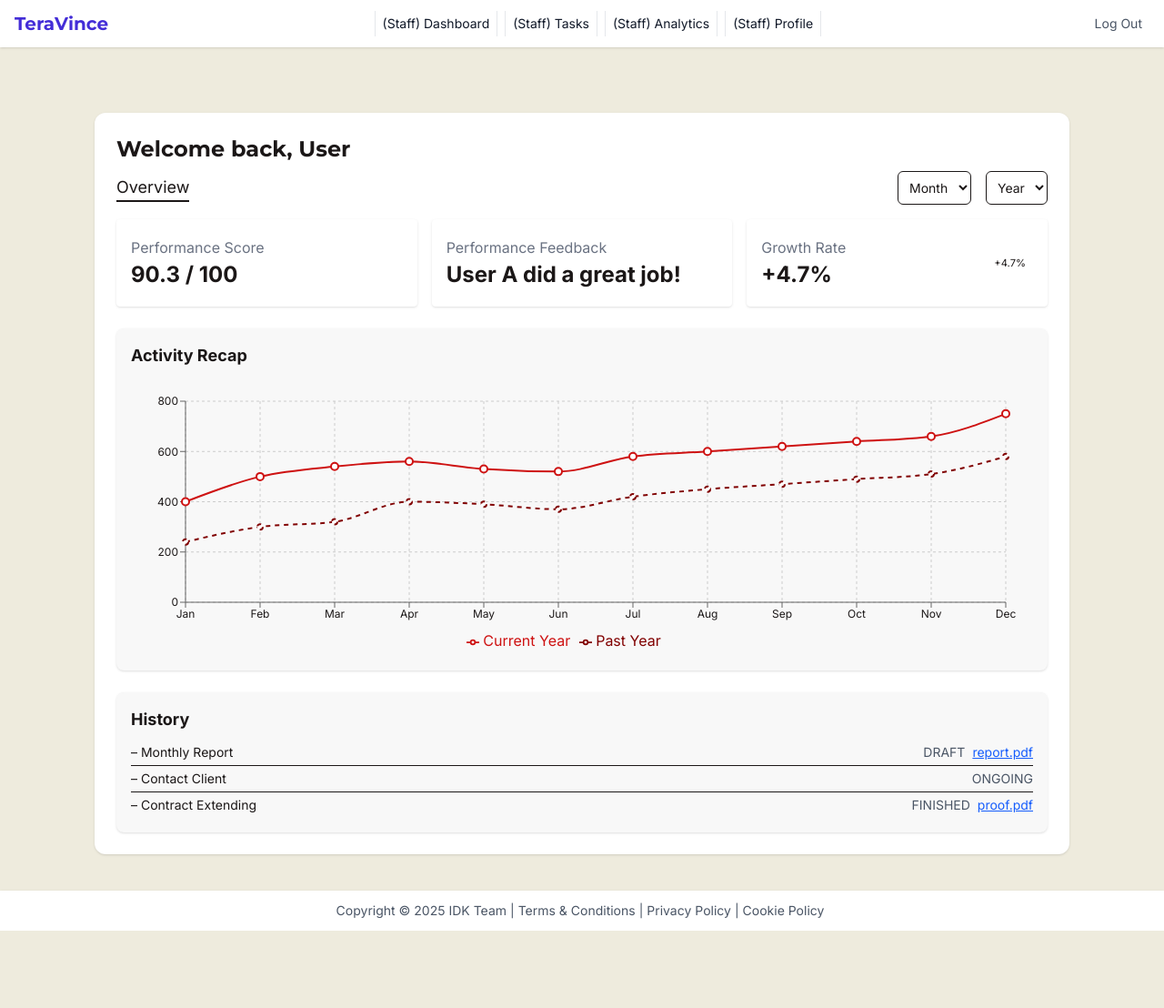
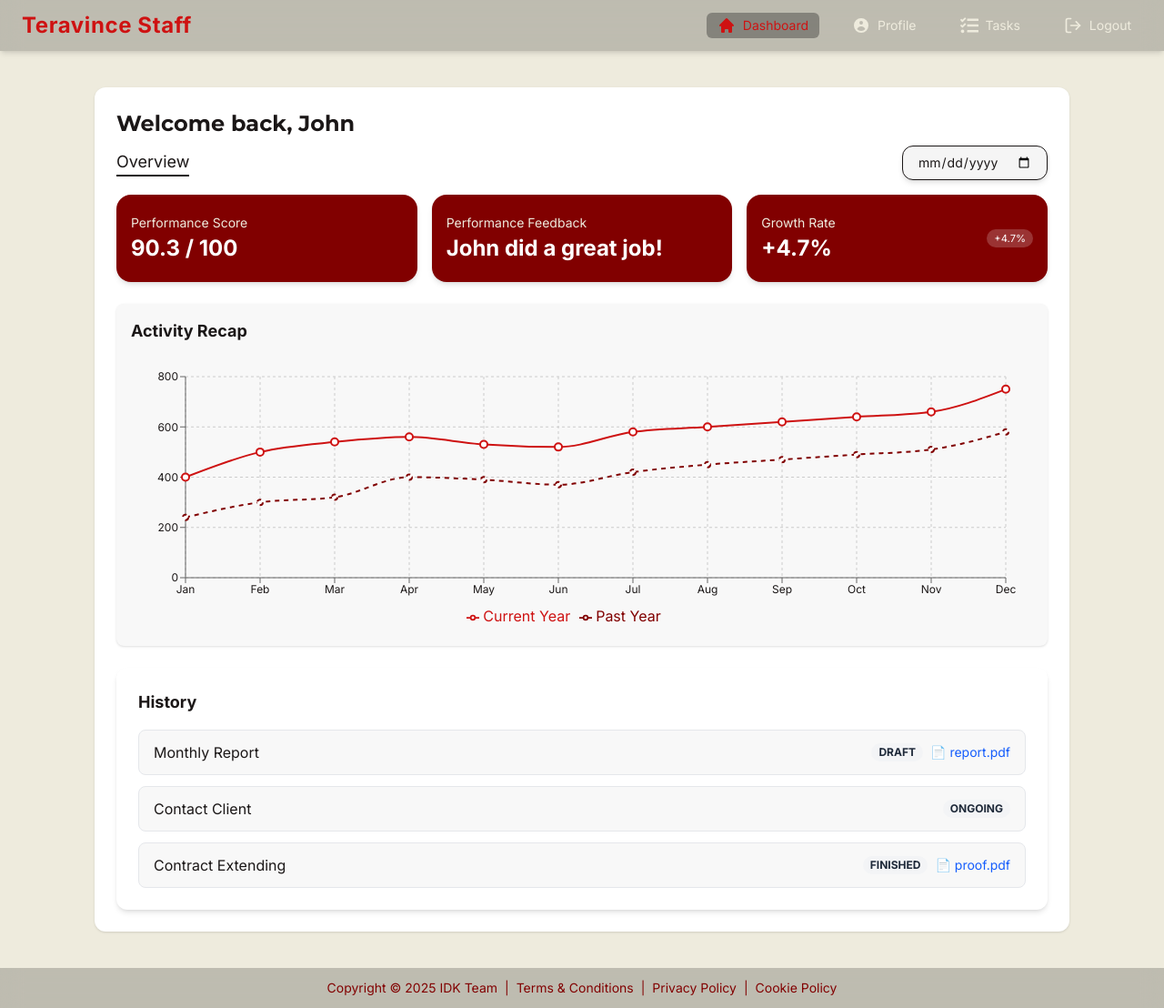
Before and after one commit to MBrillian354/teravince, a React (Vite) app in the folder frontend/: page /staff-dashboard in a window 1280 px wide. Shown: the whole page at 91% size. Before the commit the page ends 1023 px from the top, so only its background shows below. Built offline with nearby package versions, Linux system fonts and the light colour scheme.

Commit message:
Staff Fix Dashboard&My Profile

```diff
--- a/frontend/src/App.jsx
+++ b/frontend/src/App.jsx
@@ -1,55 +1,69 @@
+import { useState, useEffect } from 'react';
+import { BrowserRouter as Router, Routes, Route, useLocation } from 'react-router-dom';
 
-import { useState, useEffect } from 'react'
-import { BrowserRouter as Router, Routes, Route, useLocation } from 'react-router-dom'
 import Navbar from './components/Navbar';
+import StaffNavbar from './components/StaffNavbar';
+import Footer from './components/Footer';
+
+import SignIn from './pages/Signin';
+import SignUp from './pages/Signup';
+import ForgotPassword from './pages/ForgotPassword';
+
+import AdminDashboard from './pages/AdminDashboard';
+import ManageJobs from './pages/ManageJobs';
+import NewJobForm from './pages/NewJobForm';
+import ManageAccounts from './pages/ManageAccounts';
+import NewAccountForm from './pages/NewAccountForm';
+
 import SPVDashboard from './pages/SPVDashboard.jsx';
 import MyProfile from './pages/MyProfile.jsx';
 import MyStaffs from './pages/MyStaffs.jsx';
-import Footer from './components/Footer'
-import PrivacyPolicy from './pages/PrivacyPolicy.jsx';
-import TermsAndConditions from './pages/TermsAndConditions.jsx';
-import CookiePolicy from './pages/CookiePolicy.jsx';
 import Reports from './pages/Reports.jsx';
 import JobDescription from './pages/JobDescription';
 import Tasks from './pages/Tasks.jsx';
 import StaffReport from './pages/StaffReport.jsx';
 
-import AdminDashboard from './pages/AdminDashboard'
-import SignIn from './pages/Signin'
-import SignUp from './pages/Signup'
-import ForgotPassword from './pages/ForgotPassword'
-import ManageJobs from './pages/ManageJobs'
-import ManageAccounts from './pages/ManageAccounts'
-import StaffDashboard from './pages/StaffDashboard'
-import NewJobForm from './pages/NewJobForm';
-import NewAccountForm from './pages/NewAccountForm';
+import StaffDashboard from './pages/StaffDashboard';
+import MyProfileStaff from './pages/StaffMyProfile.jsx';
+
+import PrivacyPolicy from './pages/PrivacyPolicy.jsx';
+import TermsAndConditions from './pages/TermsAndConditions.jsx';
+import CookiePolicy from './pages/CookiePolicy.jsx';
 
 function AppContent() {
-  const [hideNavbar, setHideNavbar] = useState(false)
-  const location = useLocation()
+  const [hideNavbar, setHideNavbar] = useState(false);
+  const location = useLocation();
 
   useEffect(() => {
-    const pathsToHideNavbar = ['/', '/signup', '/forgot-password']
-    const shouldHide = pathsToHideNavbar.includes(location.pathname.toLowerCase())
-    setHideNavbar(shouldHide)
-  }, [location.pathname])
-
+    const pathsToHideNavbar = ['/', '/signup', '/forgot-password'];
+    const shouldHide = pathsToHideNavbar.includes(location.pathname.toLowerCase());
+    setHideNavbar(shouldHide);
+  }, [location.pathname]);
 
   return (
-    <div className='flex flex-col min-h-screen bg-background text-gray-900 font-inter'>
-      {!hideNavbar && <Navbar />}
+    <div className="flex flex-col min-h-screen bg-background text-gray-900 font-inter">
+      {/* Navbar logic based on route */}
+      {!hideNavbar && (
+        location.pathname.startsWith('/staff')
+          ? <StaffNavbar />
+          : <Navbar />
+      )}
+
       <main className="flex-1 p-4 md:max-w-6xl mx-auto w-full">
         <Routes>
+          {/* Auth */}
           <Route path="/" element={<SignIn />} />
           <Route path="/signup" element={<SignUp />} />
           <Route path="/forgot-password" element={<ForgotPassword />} />
 
+          {/* Admin */}
           <Route path="/admin-dashboard" element={<AdminDashboard />} />
           <Route path="/admin-jobs" element={<ManageJobs />} />
           <Route path="/admin-jobs/new" element={<NewJobForm />} />
           <Route path="/admin-accounts" element={<ManageAccounts />} />
           <Route path="/admin-accounts/new" element={<NewAccountForm />} />
 
+          {/* Supervisor */}
           <Route path="/spv-dashboard" element={<SPVDashboard />} />
           <Route path="/spv-profile" element={<MyProfile />} />
           <Route path="/spv-staffs" element={<MyStaffs />} />
@@ -58,16 +72,19 @@ function AppContent() {
           <Route path="/spv-jobs" element={<JobDescription />} />
           <Route path="/spv-report/:reportId" element={<StaffReport />} />
 
+          {/* Staff */}
           <Route path="/staff-dashboard" element={<StaffDashboard />} />
+          <Route path="/staff-profile" element={<MyProfileStaff />} />
 
+          {/* Legal */}
           <Route path="/privacy" element={<PrivacyPolicy />} />
           <Route path="/terms" element={<TermsAndConditions />} />
           <Route path="/cookies" element={<CookiePolicy />} />
-
         </Routes>
       </main>
+
       <Footer />
-    </div >
+    </div>
   );
 }
 
@@ -76,7 +93,7 @@ function App() {
     <Router>
       <AppContent />
     </Router>
-  )
+  );
 }
 
 export default App;
--- a/frontend/src/components/Footer.jsx
+++ b/frontend/src/components/Footer.jsx
@@ -1,15 +1,34 @@
- import { Link } from 'react-router-dom';
+import { Link } from "react-router-dom";
+import React, { useEffect, useState } from "react";
 
 export default function Footer() {
+  const [showFooter, setShowFooter] = useState(false);
+
+  useEffect(() => {
+    const timer = setTimeout(() => setShowFooter(true), 100);
+    return () => clearTimeout(timer);
+  }, []);
+
   return (
-     <footer className="bg-white shadow mt-auto">
-       <div className="container mx-auto px-4 py-3 flex justify-center items-center text-sm text-gray-600">
-         <span>Copyright © 2025 IDK Team |</span>
-         <Link to="/terms"   className="hover:text-indigo-500 mx-1">Terms & Conditions</Link>
-         <span>|</span>
-         <Link to="/privacy" className="hover:text-indigo-500 mx-1">Privacy Policy</Link>
-        <span>|</span>
-        <Link to="/cookies" className="hover:text-indigo-500 mx-1">Cookie Policy</Link>
+    <footer
+      className={`bg-black/20 backdrop-blur-md text-[#EEEBDD] w-full shadow-md transition-all duration-700 ease-out transform ${
+        showFooter ? "translate-y-0 opacity-100" : "translate-y-10 opacity-0"
+      }`}
+    >
+      <div className="max-w-7xl mx-auto px-6 py-3 flex justify-center items-center text-sm text-[#810000]">
+        <span className="mx-1">Copyright © 2025 IDK Team</span>
+        <span className="mx-1">|</span>
+        <Link to="/terms" className="hover:text-[#1B1717] mx-1 transition-all duration-200">
+          Terms & Conditions
+        </Link>
+        <span className="mx-1">|</span>
+        <Link to="/privacy" className="hover:text-[#1B1717] mx-1 transition-all duration-200">
+          Privacy Policy
+        </Link>
+        <span className="mx-1">|</span>
+        <Link to="/cookies" className="hover:text-[#1B1717] mx-1 transition-all duration-200">
+          Cookie Policy
+        </Link>
       </div>
     </footer>
   );
--- a/frontend/src/components/HistoryList.jsx
+++ b/frontend/src/components/HistoryList.jsx
@@ -8,25 +8,30 @@ const HistoryList = () => {
   ];
 
   return (
-    <div className="bg-[#F8F8F8] p-4 rounded-lg shadow">
-      <div className="text-lg font-semibold mb-2">History</div>
-      <ul className="text-sm">
+    <div className="bg-white p-6 rounded-xl shadow-md">
+      <h2 className="text-lg font-semibold text-[#1B1717] mb-4">History</h2>
+      <ul className="space-y-3">
         {history.map((item, idx) => (
-          <li key={idx} className="flex justify-between py-1 border-b last:border-none">
-            <span>– {item.task}</span>
-            <span className="text-gray-600">
-              {item.status}
+          <li
+            key={idx}
+            className="flex items-center justify-between border border-gray-200 rounded-lg px-4 py-3 bg-[#F8F8F8] hover:shadow-sm transition"
+          >
+            <div className="text-[#1B1717] font-medium">{item.task}</div>
+            <div className="text-sm text-gray-700 flex items-center gap-2">
+              <span className="px-2 py-0.5 rounded-full bg-gray-100 text-gray-800 text-xs font-semibold">
+                {item.status}
+              </span>
               {item.file && (
                 <a
                   href={`/${item.file}`}
-                  className="ml-2 underline text-blue-600"
                   target="_blank"
                   rel="noopener noreferrer"
+                  className="text-blue-600 hover:text-blue-800 font-medium no-underline"
                 >
-                  {item.file}
+                  📄 {item.file}
                 </a>
               )}
-            </span>
+            </div>
           </li>
         ))}
       </ul>
--- a/frontend/src/components/StaffNavbar.jsx
+++ b/frontend/src/components/StaffNavbar.jsx
@@ -1,84 +1,78 @@
-// ================== Main Code ==================
-import React from "react";
+import React, { useEffect, useState } from "react";
 import { NavLink } from "react-router-dom";
-import { HiChartBar, HiUserCircle, HiHome } from "react-icons/hi";
+import { HiUserCircle, HiHome } from "react-icons/hi";
 import { FiLogOut } from "react-icons/fi";
 import { FaTasks } from "react-icons/fa";
 
+const navItems = [
+  { to: "/staff-dashboard", icon: <HiHome className="text-xl" />, label: "Dashboard" },
+  { to: "/staff-profile", icon: <HiUserCircle className="text-xl" />, label: "Profile" },
+  { to: "/staff-tasks", icon: <FaTasks className="text-xl" />, label: "Tasks" },
+];
+
 const StaffNavbar = () => {
+  const [showNavbar, setShowNavbar] = useState(false);
+
+  useEffect(() => {
+    const timer = setTimeout(() => setShowNavbar(true), 100);
+    return () => clearTimeout(timer);
+  }, []);
+
   return (
-    <header className="bg-[#1B1717] w-screen text-[#EEEBDD]">
-      <nav className="w-full py-3 flex justify-between items-center">
-        <NavLink to="/" className="text-[#CE1212] text-xl font-bold">
+    <header
+      className={`bg-black/20 backdrop-blur-md text-[#EEEBDD] w-full shadow-md transition-all duration-700 ease-out transform ${
+        showNavbar ? "translate-y-0 opacity-100" : "-translate-y-10 opacity-0"
+      }`}
+    >
+      <nav className="max-w-7xl mx-auto px-6 py-3 flex justify-between items-center">
+        {/* Logo */}
+        <NavLink
+          to="/"
+          className={`text-[#CE1212] text-2xl font-bold tracking-wide transition-all duration-700 transform ${
+            showNavbar ? "opacity-100 scale-100" : "opacity-0 scale-90"
+          }`}
+        >
           Teravince Staff
         </NavLink>
+
+        {/* Navigation Links */}
         <ul className="flex gap-6 items-center">
-          <li>
+          {navItems.map(({ to, icon, label }, index) => (
+            <li
+              key={to}
+              className={`transition-all duration-500 ease-out transform ${
+                showNavbar
+                  ? `opacity-100 translate-y-0 delay-${index * 100}`
+                  : "opacity-0 translate-y-4"
+              }`}
+            >
               <NavLink
-              to="/staff-dashboard"
+                to={to}
                 className={({ isActive }) =>
+                  `flex items-center gap-2 px-3 py-1 rounded-md text-sm font-medium transition-all duration-200 ${
                     isActive
-                  ? "text-[#CE1212] font-semibold"
-                  : "hover:text-[#CE1212] transition"
+                      ? "text-[#CE1212] bg-black/30"
+                      : "hover:text-[#1B1717]"
+                  }`
                 }
               >
-              <div className="flex items-center gap-1">
-                <HiHome className="text-lg" />
-                Dashboard
-              </div>
+                {icon}
+                <span>{label}</span>
               </NavLink>
             </li>
-          <li>
-            <NavLink
-              to="/staff-tasks"
-              className={({ isActive }) =>
-                isActive
-                  ? "text-[#CE1212] font-semibold"
-                  : "hover:text-[#CE1212] transition"
-              }
+          ))}
+
+          {/* Logout Button */}
+          <li
+            className={`transition-all duration-500 ease-out transform ${
+              showNavbar
+                ? `opacity-100 translate-y-0 delay-${navItems.length * 100}`
+                : "opacity-0 translate-y-4"
+            }`}
           >
-              <div className="flex items-center gap-1">
-                <FaTasks className="text-lg" />
-                Tasks
-              </div>
-            </NavLink>
-          </li>
-          <li>
-            <NavLink
-              to="/staff-analytics"
-              className={({ isActive }) =>
-                isActive
-                  ? "text-[#CE1212] font-semibold"
-                  : "hover:text-[#CE1212] transition"
-              }
-            >
-              <div className="flex items-center gap-1">
-                <HiChartBar className="text-lg" />
-                Analytics
-              </div>
-            </NavLink>
-          </li>
-          <li>
-            <NavLink
-              to="/staff-profile"
-              className={({ isActive }) =>
-                isActive
-                  ? "text-[#CE1212] font-semibold"
-                  : "hover:text-[#CE1212] transition"
-              }
-            >
-              <div className="flex items-center gap-1">
-                <HiUserCircle className="text-lg" />
-                Profile
-              </div>
-            </NavLink>
-          </li>
-          <li>
-            <button className="hover:text-[#CE1212] transition">
-              <div className="flex items-center gap-1">
-                <FiLogOut className="text-lg" />
-                Logout
-              </div>
+            <button className="flex items-center gap-2 px-3 py-1 text-sm font-medium hover:text-[#1B1717] transition-all duration-200">
+              <FiLogOut className="text-xl" />
+              <span>Logout</span>
             </button>
           </li>
         </ul>
@@ -88,13 +82,3 @@ const StaffNavbar = () => {
 };
 
 export default StaffNavbar;
-
-// ================== CSS (Tailwind Styling) ==================
-// bg-[#1B1717]: Dark background
-// w-full: Full width bar
-// text-[#EEEBDD]: Light text color
-// text-[#CE1212]: Highlight red
-// hover:text-[#CE1212]: Red hover effect
-// px-6 py-3: Padding for nav
-// flex gap-6 items-center: Layout spacing
-// text-lg: Icon size
--- a/frontend/src/components/StatsCard.jsx
+++ b/frontend/src/components/StatsCard.jsx
@@ -1,16 +1,52 @@
-export default function StatsCard({ label, value, delta, colorClass = 'bg-white' }) {
+import React from 'react';
+
+export default function StatsCard({ label, value, delta }) {
   return (
-        <div className={`${colorClass} p-4 h-24 rounded shadow flex justify-between items-center`}>
-            {/* Add vertical spacing between label & value */}
-            <div className="space-y-0.5">
-                <p className="text-gray-500">{label}</p>
-                <p className="font-bold text-lg md:text-2xl">{value}</p>
+    <div className="relative group overflow-hidden p-4 h-24 rounded-2xl bg-[#810000] shadow-md flex justify-between items-center transition-all duration-300 hover:bg-[#CE1212] transform hover:scale-105 hover:shadow-lg">
+
+      {/* Shimmer Effect */}
+      <div className="absolute inset-0 pointer-events-none z-0">
+        <div className="absolute top-0 left-0 w-full h-full shimmer-layer" />
       </div>
+
+      <div className="space-y-0.5 z-10">
+        <p className="text-[#EEEBDD] text-sm font-medium">{label}</p>
+        <p className="font-bold text-lg md:text-2xl text-white">{value}</p>
+      </div>
+
       {delta && (
-                <span className="text-[0.7rem] font-medium bg-white/30 rounded-full px-2 py-0.5">
+        <span className="text-[0.7rem] font-medium bg-white/20 text-white rounded-full px-2 py-0.5 z-10">
           {delta}
         </span>
       )}
+
+      {/* Shimmer CSS */}
+      <style>{`
+        .shimmer-layer::before {
+          content: "";
+          position: absolute;
+          top: 0;
+          left: -150%;
+          height: 100%;
+          width: 150%;
+          background: linear-gradient(
+            90deg,
+            transparent,
+            rgba(255, 255, 255, 0.2),
+            transparent
+          );
+          animation: shimmerMove 2.5s ease-in-out infinite;
+        }
+
+        @keyframes shimmerMove {
+          0% {
+            transform: translateX(-100%);
+          }
+          100% {
+            transform: translateX(100%);
+          }
+        }
+      `}</style>
     </div>
   );
 }
--- a/frontend/src/pages/StaffDashboard.jsx
+++ b/frontend/src/pages/StaffDashboard.jsx
@@ -4,35 +4,45 @@ import ActivityChart from '../components/ActivityChart';
 import HistoryList from '../components/HistoryList';
 
 const StaffDashboard = () => {
+  // Mock staff data from sign-up
+  const staff = { name: "John"};
+
+  // Mock dashboard data
+  const mockupData = [
+    { label: "Performance Score", value: "90.3 / 100" },
+    { label: "Performance Feedback", value: "John did a great job!" },
+    { label: "Growth Rate", value: "+4.7%", delta: "+4.7%" },
+  ];
+
   return (
-    <div className="min-h-screen bg-[#EEEBDD] text-[#1B1717]">
-        {/* Main Dashboard Section */}
-      <div className="bg-white shadow p-6 rounded-xl m-6">
+    <div className={containerStyle}>
+      {/* Main Dashboard Section */}
+      <div className={cardStyle}>
         {/* Greeting */}
-        <h1 className="text-2xl font-semibold mb-2">Welcome back, User</h1>
+        <h1 className={greetingStyle}>Welcome back, {staff.name}</h1>
 
         {/* Filters */}
-        <div className="flex justify-between items-center mb-4">
-          <h2 className="text-lg font-medium border-b-2 border-[#1B1717]">Overview</h2>
-          <div className="flex gap-4">
-            <select className="border rounded-md p-2 text-sm">
-              <option>Month</option>
-            </select>
-            <select className="border rounded-md p-2 text-sm">
-              <option>Year</option>
-            </select>
+        <div className={filterWrapperStyle}>
+          <h2 className={overviewTitleStyle}>Overview</h2>
+          <div className={filterControlsStyle}>
+            <input type="date" className={dateInputStyle} />
           </div>
         </div>
 
         {/* Stats Cards */}
-        <div className="grid grid-cols-1 md:grid-cols-3 gap-4 mb-6">
-          <StatsCard label="Performance Score" value="90.3 / 100" />
-          <StatsCard label="Performance Feedback" value="User A did a great job!" />
-          <StatsCard label="Growth Rate" value="+4.7%" delta="+4.7%" />
+        <div className={statsGridStyle}>
+          {mockupData.map((item, index) => (
+            <StatsCard
+              key={index}
+              label={item.label}
+              value={item.value}
+              delta={item.delta}
+            />
+          ))}
         </div>
 
         {/* Activity Chart */}
-        <div className="mb-6">
+        <div className={chartSectionStyle}>
           <ActivityChart />
         </div>
 
@@ -46,3 +56,16 @@ const StaffDashboard = () => {
 };
 
 export default StaffDashboard;
+
+// ================== Styling Section ==================
+
+const containerStyle = "min-h-screen bg-[#EEEBDD] text-[#1B1717]";
+const cardStyle = "bg-white shadow p-6 rounded-xl m-6";
+const greetingStyle = "text-2xl font-semibold mb-2";
+const filterWrapperStyle = "flex justify-between items-center mb-4";
+const overviewTitleStyle = "text-lg font-medium border-b-2 border-[#1B1717]";
+const filterControlsStyle = "flex gap-4";
+const dateInputStyle =
+  "border border-[#1B1717] rounded-xl p-2 px-4 text-sm font-medium bg-[#F5F5F5] text-[#1B1717] shadow-md transition duration-200 ease-in-out hover:bg-[#e8e8e8] focus:outline-none focus:ring-2 focus:ring-[#1B1717] cursor-pointer";
+const statsGridStyle = "grid grid-cols-1 md:grid-cols-3 gap-4 mb-6";
+const chartSectionStyle = "mb-6";
--- /dev/null
+++ b/frontend/src/pages/StaffMyProfile.jsx
@@ -0,0 +1,149 @@
+import React, { useState } from 'react';
+import { useNavigate } from 'react-router-dom';
+import DynamicForm from '../components/DynamicForm';
+
+export default function MyProfile() {
+  const navigate = useNavigate();
+  const staff = { firstName: 'Dadia', lastName: 'Yasuarini' };
+
+  const [photo, setPhoto] = useState(null);
+  const [formData, setFormData] = useState({
+    firstName: staff.firstName,
+    lastName: staff.lastName,
+    jobTitle: 'Software Engineer',
+    address: '1234 Main Street, City, Country',
+    contactInfo: '+62 812 3456 7890',
+  });
+
+  const handlePhotoChange = (e) => {
+    const file = e.target.files[0];
+    if (file) setPhoto(URL.createObjectURL(file));
+  };
+
+  const handleRemovePhoto = () => {
+    setPhoto(null);
+  };
+
+  const userDetailsFields = [
+    {
+      type: 'text',
+      name: 'firstName',
+      label: 'First Name',
+      placeholder: 'Enter first name',
+      group: 'name',
+      value: formData.firstName,
+    },
+    {
+      type: 'text',
+      name: 'lastName',
+      label: 'Last Name',
+      placeholder: 'Enter last name',
+      group: 'name',
+      value: formData.lastName,
+    },
+    {
+      type: 'text',
+      name: 'jobTitle',
+      label: 'Job Title',
+      placeholder: 'Enter job title',
+      value: formData.jobTitle,
+    },
+    {
+      type: 'text',
+      name: 'address',
+      label: 'Address',
+      placeholder: 'Enter address',
+      value: formData.address,
+    },
+    {
+      type: 'text',
+      name: 'contactInfo',
+      label: 'Contact Info',
+      placeholder: 'Enter contact info',
+      value: formData.contactInfo,
+    },
+  ];
+
+  const handleProfileUpdate = (data) => {
+    setFormData(data);
+    alert('✅ Profile successfully updated!');
+    navigate('/staff-dashboard');
+  };
+
+  return (
+    <div className="container mx-auto px-4 py-6">
+      <h1 className="text-3xl font-bold mb-6 text-[#1B1717]">My Profile</h1>
+
+      <div className="bg-white rounded-lg shadow p-6 space-y-6">
+        {/* Photo Upload */}
+        <div className="flex flex-col md:flex-row items-start md:items-center space-y-6 md:space-y-0 md:space-x-12">
+          <div className="flex items-center space-x-6">
+            <div className="w-24 h-24 rounded-full bg-gray-100 overflow-hidden flex items-center justify-center">
+              {photo ? (
+                <img src={photo} alt="Profile" className="w-full h-full object-cover" />
+              ) : (
+                <span className="text-gray-300 text-4xl">👤</span>
+              )}
+            </div>
+            <div className="flex flex-col space-y-2">
+              <label
+                htmlFor="photo-upload"
+                className="px-4 py-2 bg-[#CE1212] text-white rounded cursor-pointer hover:bg-[#810000] transition"
+              >
+                Upload Photo
+              </label>
+              <input
+                id="photo-upload"
+                type="file"
+                accept="image/*"
+                className="hidden"
+                onChange={handlePhotoChange}
+              />
+              {photo && (
+                <button
+                  type="button"
+                  className="text-sm text-[#CE1212] hover:underline"
+                  onClick={handleRemovePhoto}
+                >
+                  Remove
+                </button>
+              )}
+            </div>
+          </div>
+
+          <div className="border-t md:border-t-0 md:border-l border-gray-200 pt-6 md:pt-0 md:pl-8 text-sm text-gray-700">
+            <p className="font-medium">Image Requirements:</p>
+            <ol className="list-decimal list-inside space-y-1">
+              <li>Minimum 400×400 px</li>
+              <li>Max. 2 MB</li>
+              <li>A picture of yourself</li>
+            </ol>
+          </div>
+        </div>
+
+        <hr className="border-gray-200" />
+
+        {/* Form Section */}
+        <div className="space-y-4">
+          <p className="font-medium text-gray-800">User Details</p>
+
+          <DynamicForm
+            fields={userDetailsFields}
+            onSubmit={handleProfileUpdate}
+            showSubmitButton={false}
+            className="space-y-4"
+          />
+
+          <div className="flex justify-end">
+            <button
+              className="px-4 py-2 bg-[#CE1212] text-white rounded hover:bg-[#810000] transition"
+              onClick={() => handleProfileUpdate(formData)}
+            >
+              Update My Profile
+            </button>
+          </div>
+        </div>
+      </div>
+    </div>
+  );
+}
```
Lines whose indentation alone changed are shown as unchanged.
